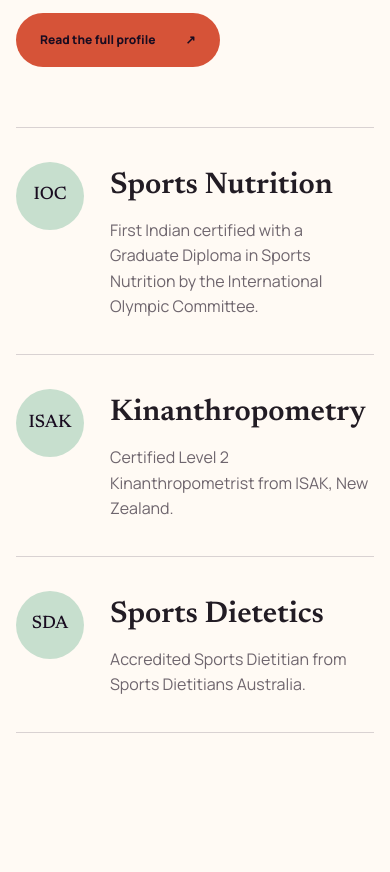
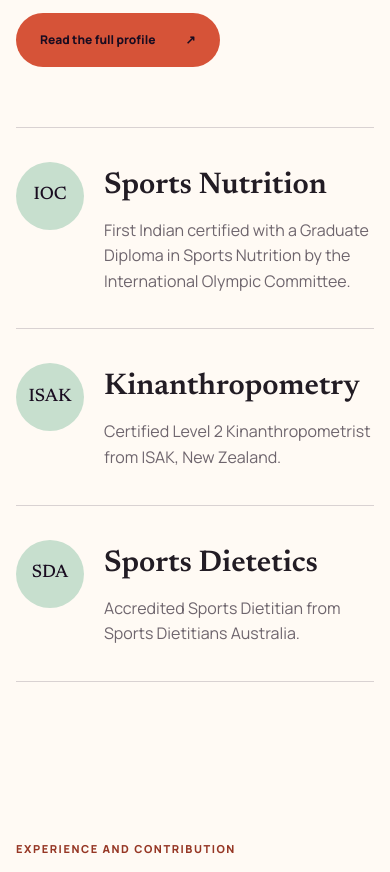
Before and after one commit to Neurabrix/shinysurendran-concepts, a plain HTML site: page concept-06/index.html in a window 390 px wide. Shown: the part 5125-5997 px from the top of the page. Drawn offline with Linux system fonts and the light colour scheme.

Commit message:
fix: harden concept 06 narrow layout

```diff
--- a/concept-06/styles.css
+++ b/concept-06/styles.css
@@ -88,15 +88,17 @@ details[open] summary i { transform: rotate(45deg); }
 .journey h3 { margin: auto 0 14px; font-family: var(--serif); font-size: 31px; }
 .journey li p { margin: 0; color: var(--muted); font-size: 13px; }
 
-.profile { display: grid; grid-template-columns: .95fr 1.05fr; gap: 100px; align-items: start; border-top: 1px solid var(--line); }
+.profile { display: grid; grid-template-columns: minmax(0, .95fr) minmax(0, 1.05fr); gap: 100px; align-items: start; border-top: 1px solid var(--line); }
+.profile > * { min-width: 0; }
 .profile-intro { position: sticky; top: 30px; }
 .profile-intro h2 { font-size: clamp(52px, 5vw, 76px); }
 .profile-intro > p:not(.overline) { max-width: 520px; color: var(--muted); }
 .button { min-height: 54px; padding: 0 24px; display: inline-flex; justify-content: center; align-items: center; gap: 30px; border-radius: 999px; background: var(--coral); color: var(--plum); font-size: 12px; font-weight: 800; }
 .credential-stack { border-top: 1px solid var(--line); }
-.credential-stack article { padding: 34px 0; display: grid; grid-template-columns: 92px 1fr; gap: 20px; border-bottom: 1px solid var(--line); }
+.credential-stack article { padding: 34px 0; display: grid; grid-template-columns: 92px minmax(0, 1fr); gap: 20px; border-bottom: 1px solid var(--line); }
+.credential-stack article > div { min-width: 0; }
 .credential-stack article > span { width: 68px; height: 68px; display: grid; place-items: center; border-radius: 50%; background: var(--mint); color: var(--plum); font-family: var(--serif); font-size: 18px; }
-.credential-stack h3 { margin: 0 0 8px; font-family: var(--serif); font-size: 30px; }
+.credential-stack h3 { margin: 0 0 8px; overflow-wrap: anywhere; font-family: var(--serif); font-size: 30px; }
 .credential-stack p { margin: 0; color: var(--muted); }
 
 .notes { border-top: 1px solid var(--line); }
@@ -160,7 +162,7 @@ footer nav { display: flex; gap: 18px; font-size: 11px; font-weight: 800; text-t
   .approach-copy { padding: 72px 24px; }
   .journey ol { grid-template-columns: 1fr; }
   .journey li { min-height: 210px; }
-  .credential-stack article { grid-template-columns: 74px 1fr; }
+  .credential-stack article { grid-template-columns: 68px minmax(0, 1fr); }
   .note-grid { grid-template-columns: 1fr; }
   .note-grid a { min-height: 260px; }
   .contact { padding: 72px 24px; }
```
